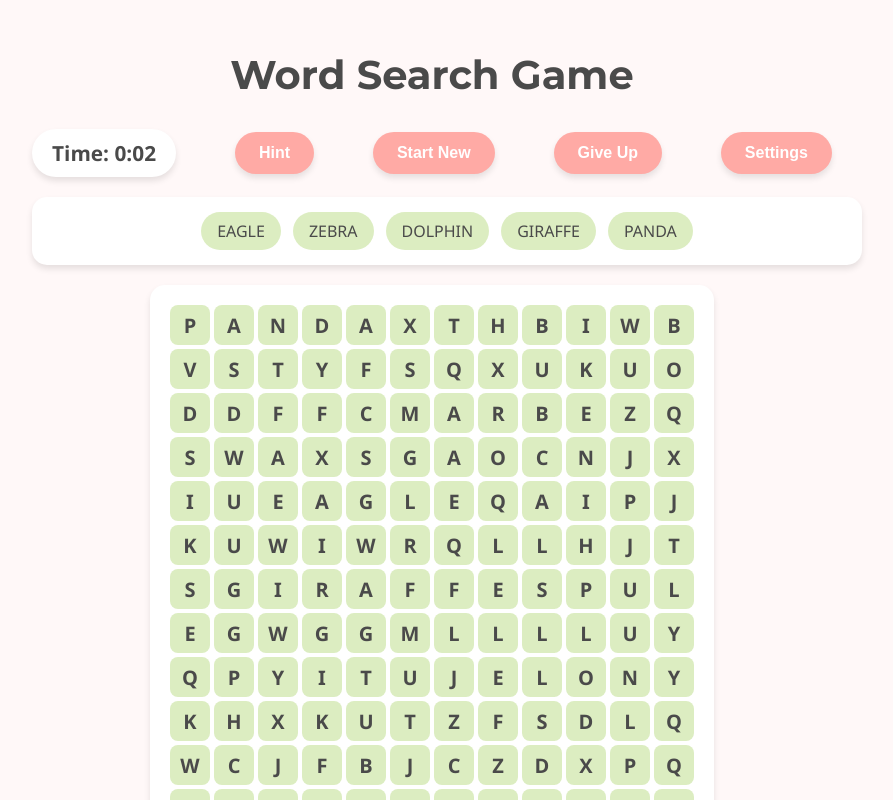
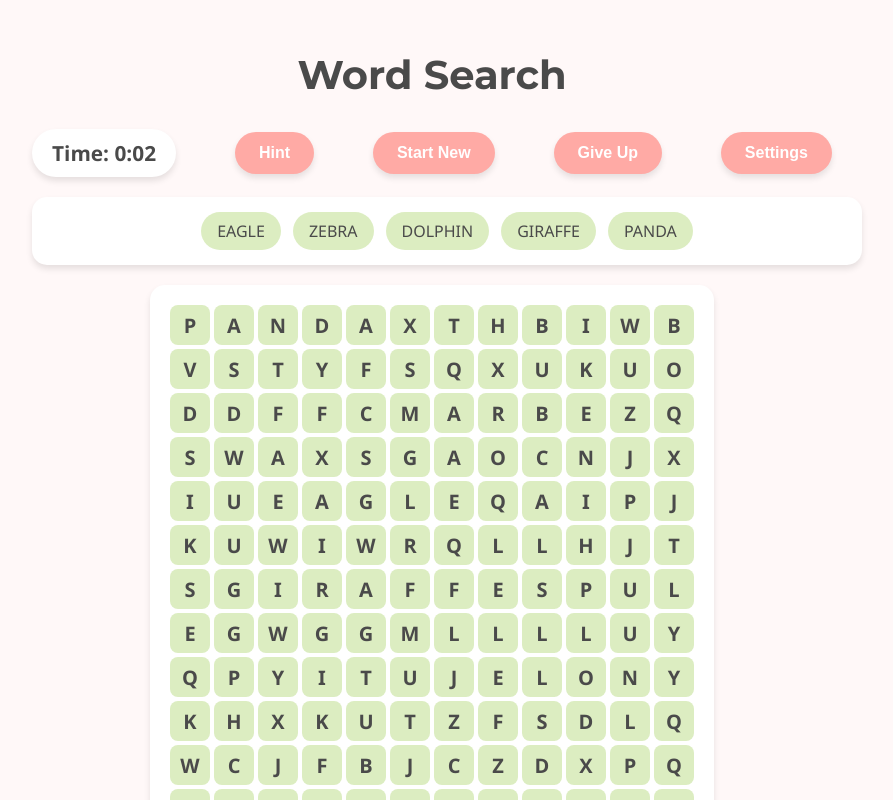
Before and after one commit to aaronshi1129/word-search, a plain HTML site: page index.html in a window 1280 px wide. Both pictures are taken after a click on the button "Start Game". Shown: the top 800 px of the page, without its empty margins (208-1101 px from the left). Drawn offline with Linux system fonts and the light colour scheme.

Commit message:
Update index.html

```diff
--- a/index.html
+++ b/index.html
@@ -27,7 +27,7 @@
         <button id="start-game-btn" class="start-button">Start Game</button>
     </div>
     <div class="game-container container" id="game-container">
-        <h1>Word Search Game</h1>
+        <h1>Word Search</h1>
         <div class="game-controls">
             <div id="timer">Time: 0:00</div>
             <button id="hint-btn">Hint</button>
```
